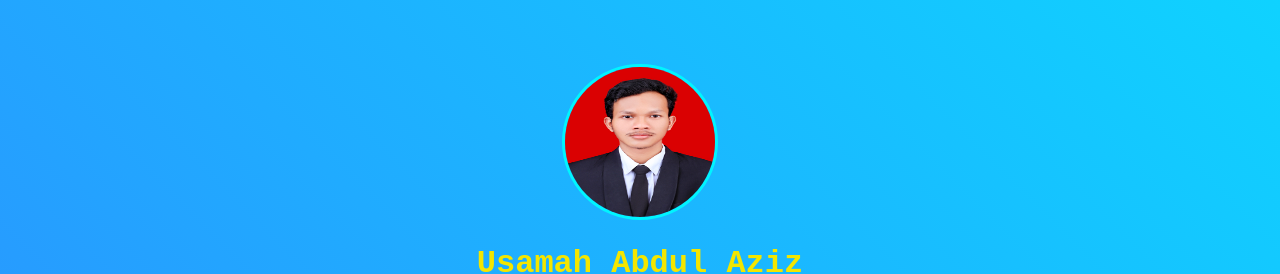
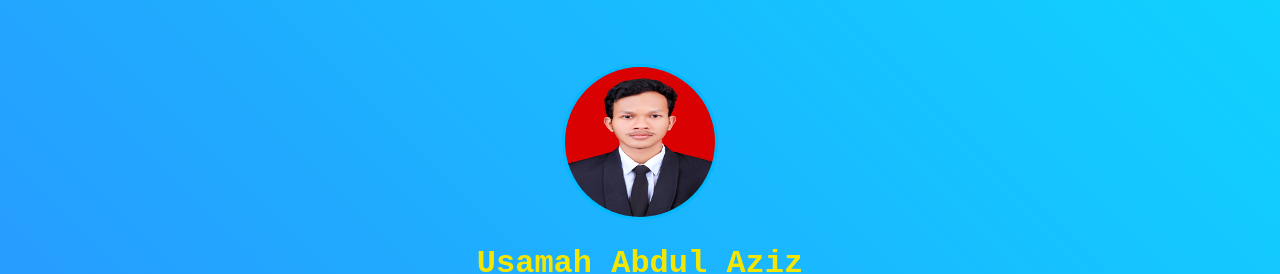
Before and after one commit to Usamah-Abdul-Aziz/static-website, a plain HTML site: page aboutme.html in a window 1280 px wide. Shown: the top 274 px of the page. Drawn offline with Linux system fonts and the light colour scheme.

Commit message:
Update styles2.css

```diff
--- a/styles2.css
+++ b/styles2.css
@@ -27,7 +27,7 @@ header img {
     width: 150px;
     height: 150px;
     transition: transform 0.3s ease;
-    border: 3px solid #00f5ff;
+    border: 3px solid #00b8ff;
 }
 
 header img:hover {
```
